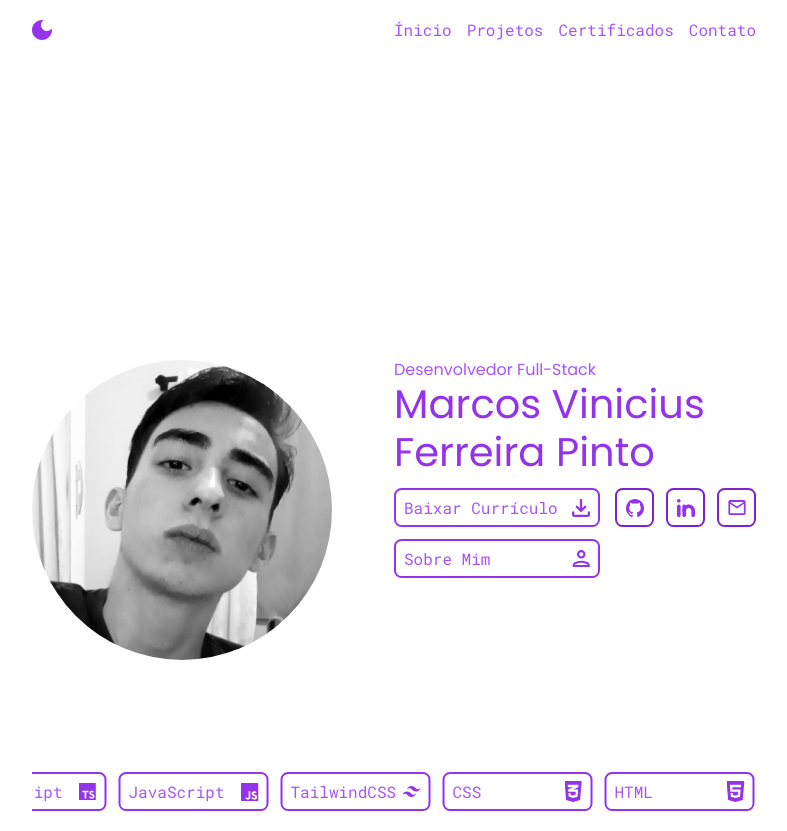
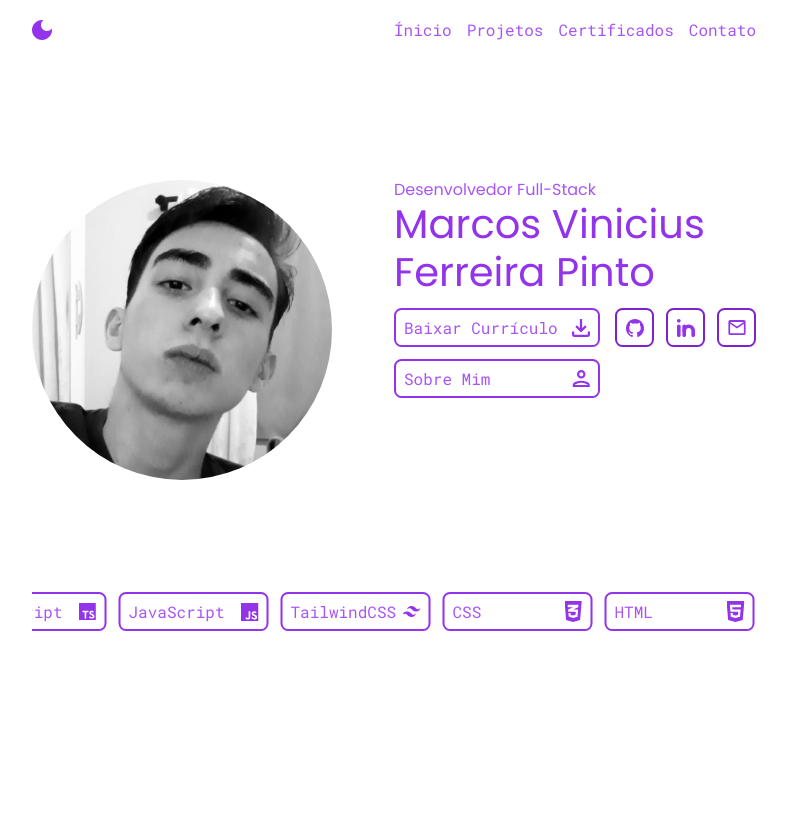
Before and after one commit to MarcosFerreira2024/portfolio, a Next.js app: page / in a window 1280 px wide. Shown: the whole page, without its empty margins (246-1033 px from the left). After the commit the page ends 800 px from the top, so only its background shows below. Built offline with nearby package versions, Linux system fonts and the light colour scheme.

Commit message:
tirando container da main e passando para o geral

```diff
--- a/src/app/components/Main.tsx
+++ b/src/app/components/Main.tsx
@@ -1,15 +1,15 @@
 "use client";
 import Image from "next/image";
 import React from "react";
+import { skills } from "../data/skills";
 import BotaoMaior from "./BotaoMaior";
 import BotaoMenor from "./BotaoMenor";
-import { skills } from "../data/skills";
 
 function Main() {
   const [anima, setAnima] = React.useState(true);
   const [sobre, setSobre] = React.useState(false);
   return (
-    <main className="max-w-container mx-auto md:pt-[180px] text-subtitle pt-[120px]  ">
+    <main>
       <section className="grid md:grid-cols-2 justify-center gap-5 md:gap-0   mx-auto my-auto ">
         <div>
           <Image
@@ -84,7 +84,7 @@ function Main() {
         </div>
       </section>
       <section className={`mt-48 md:mt-28   pb-5 `}>
-        <div className="max-w-container gap-3 flex overflow-hidden ">
+        <div className="max-w-container  gap-3 flex overflow-hidden ">
           <ul
             className={`flex gap-3    ${
               anima ? "animationSkills" : "animationSkillsPaused"
```
